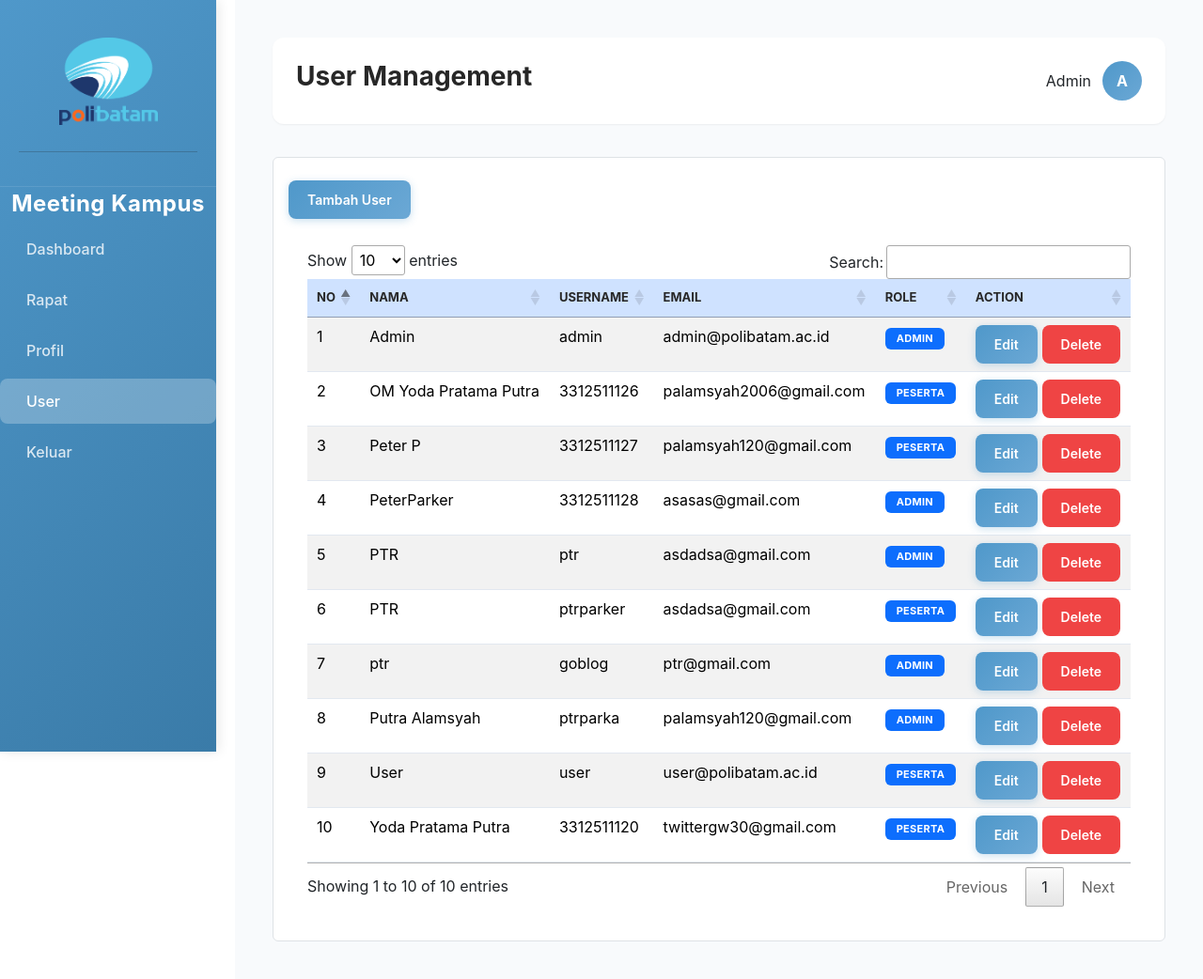
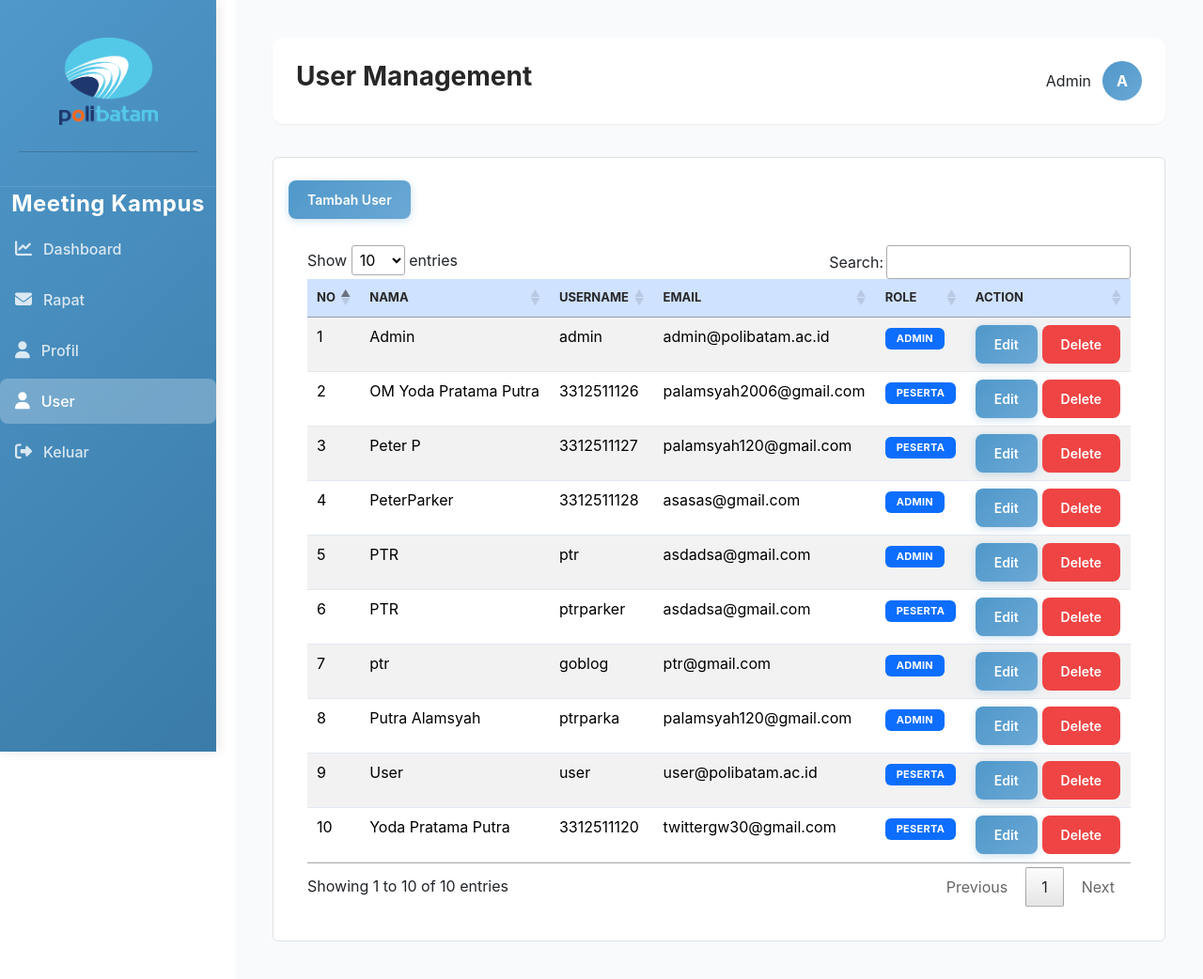
Before and after one commit to PutraAl/ProjectPerencanaanRapat, a PHP site: page /admin/user.php in a window 1280 px wide. Shown: the whole page at 94% size. Run offline with PHP 8.4, Linux system fonts and the light colour scheme; a user stored in the database is signed in; data comes from the database, SQL or seed files in the repository; some libraries are stand-ins or nearby versions.

Commit message:
tinggal sidebar user ya weeeeee

```diff
--- a/admin/dashboard.php
+++ b/admin/dashboard.php
@@ -34,6 +34,7 @@ while ($row = mysqli_fetch_assoc($rapatPerBulan)) {
 
     <link href="https://cdn.jsdelivr.net/npm/bootstrap@5.3.3/dist/css/bootstrap.min.css" rel="stylesheet">
     <link rel="stylesheet" href="../assets/css/adminpagenew.css">
+    <link rel="stylesheet" href="https://cdnjs.cloudflare.com/ajax/libs/font-awesome/6.5.1/css/all.min.css">
 </head>
 
 <body>
--- a/admin/profile.php
+++ b/admin/profile.php
@@ -19,6 +19,7 @@ $data = mysqli_query($mysqli, "SELECT * FROM tb_user where id_user = '$id_user'"
     integrity="sha384-sRIl4kxILFvY47J16cr9ZwB07vP4J8+LH7qKQnuqkuIAvNWLzeN8tE5YBujZqJLB" crossorigin="anonymous">
 
   <link rel="stylesheet" href="../assets/css/adminpagenew.css">
+   <link rel="stylesheet" href="https://cdnjs.cloudflare.com/ajax/libs/font-awesome/6.5.1/css/all.min.css">
 </head>
 
 <body>
--- a/admin/rapat.php
+++ b/admin/rapat.php
@@ -20,6 +20,7 @@ middlewareAdmin();
   <!-- <link rel="stylesheet" href="https://cdnjs.cloudflare.com/ajax/libs/font-awesome/6.4.0/css/all.min.css"> -->
 
   <link rel="stylesheet" href="../assets/css/adminpagenew.css">
+   <link rel="stylesheet" href="https://cdnjs.cloudflare.com/ajax/libs/font-awesome/6.5.1/css/all.min.css">
 
   <style>
 
--- a/admin/user.php
+++ b/admin/user.php
@@ -18,7 +18,7 @@ $id_user = $_SESSION['id_user'];
   <link rel="stylesheet" href="../assets/css/adminpagenew.css">
 
   <link rel="stylesheet" href="https://cdn.datatables.net/1.13.8/css/jquery.dataTables.min.css">
-
+     <link rel="stylesheet" href="https://cdnjs.cloudflare.com/ajax/libs/font-awesome/6.5.1/css/all.min.css">
 </head>
 <style>
   /* -- Responsive Hamburger -- */
```
